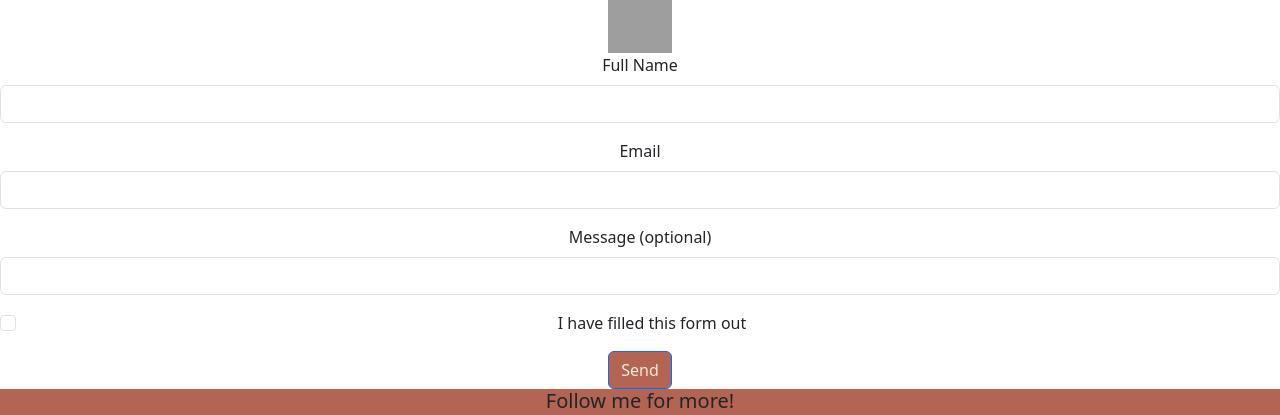
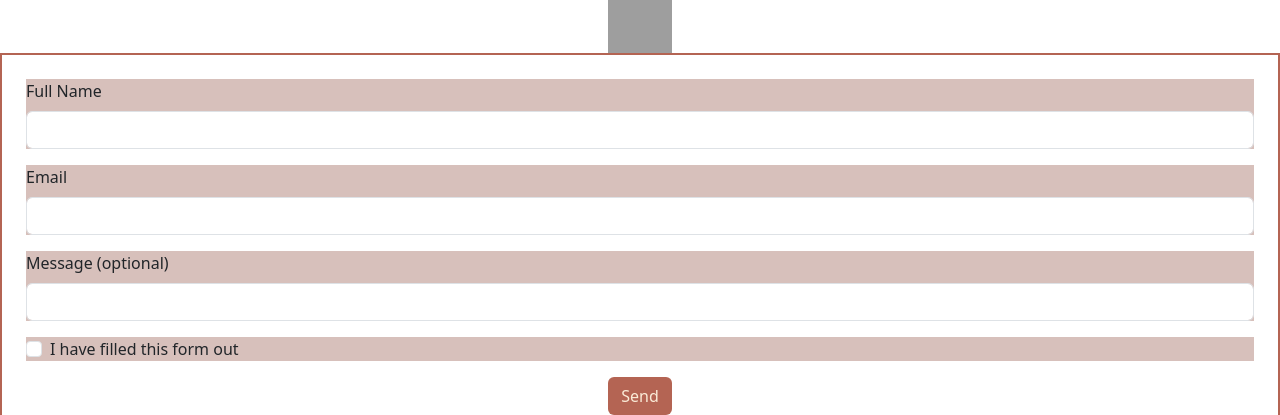
Before and after one commit to vans0104/portfolio, a plain HTML site: page contact.html in a window 1280 px wide. Shown: the part 494-909 px from the top of the page. Drawn offline with nearby package versions, Linux system fonts and the light colour scheme; grey boxes are pictures that could not be loaded.

Commit message:
adds padding to form

```diff
--- a/contact.html
+++ b/contact.html
@@ -56,9 +56,11 @@
 <!-- contact form -->
 <section>
   <div>
-    <h1>Contact Me!</h1>
+   <h1>Contact Me!</h1>
+
     <img width="64" height="64" class="footer-mail" src="https://img.icons8.com/material-rounded/24/new-post.png" href="mail.com" alt="mail"/>
     <form>
+      <div class="contact-form mb-5 p-4">
       <div class="mb-3">
         <label for="exampleInputName1" class="form-label">Full Name</label>
         <input type="name" class="form-control" id="exampleInputName1" aria-describedby="nameHelp">
@@ -78,9 +80,10 @@
         <input type="checkbox" class="form-check-input" id="exampleCheck1">
         <label class="form-check-label" for="exampleCheck1">I have filled this form out</label>
       </div>
-      <button type="submit" class="btn btn-primary">Send</button>
+      <button type="send" class="btn">Send</button>
     </form>
   </div>
+</div>
 </section>
 
 <footer>
--- a/css/main.css
+++ b/css/main.css
@@ -45,3 +45,21 @@ html{
 .container-footer {
     background-color: #B46453;
 }
+
+.btn:hover{
+    background-color: #D7C0BB;
+    border: none;
+}
+
+.contact-form{
+    border: solid #B46453 2px;
+}
+h1 {
+    text-shadow: 2px 2px grey;
+    color: #B46453;
+  }
+
+  .mb-3{
+    background-color: #D7C0BB;
+    text-align: left;
+  }
```
